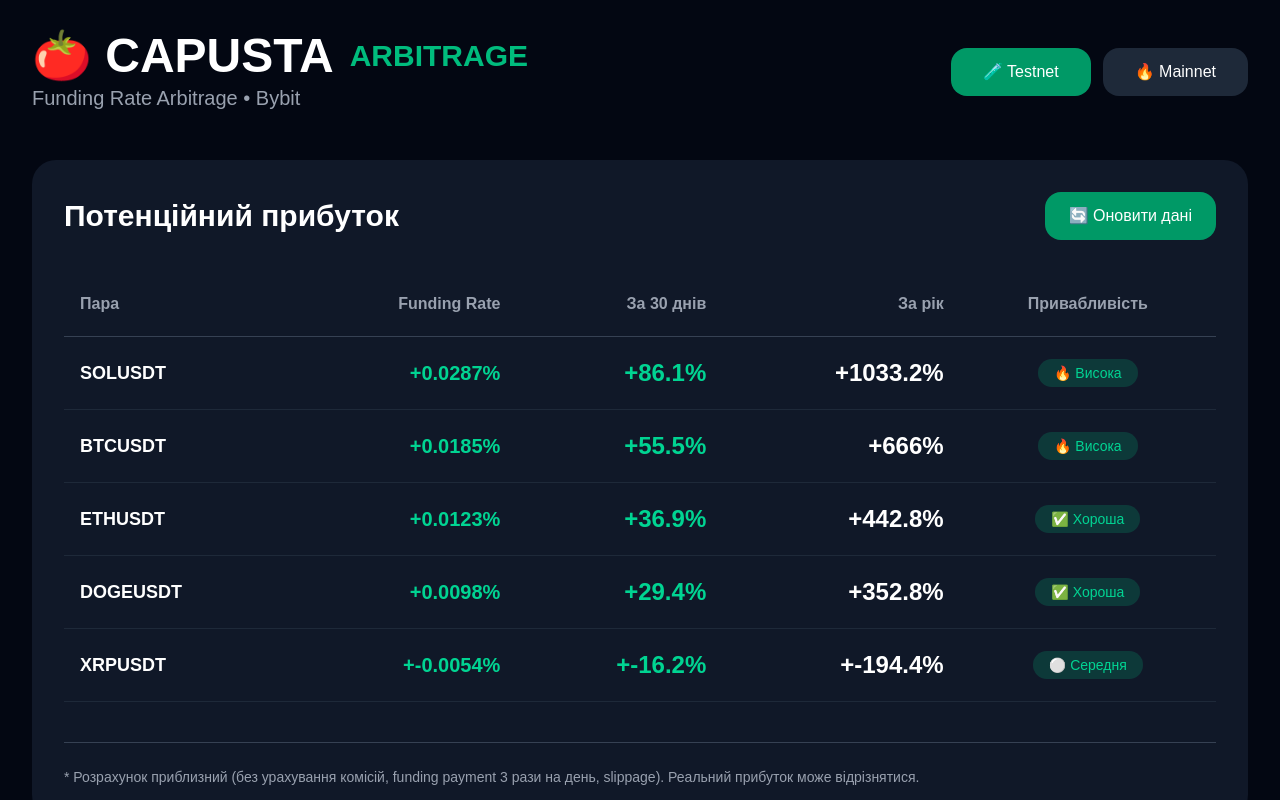
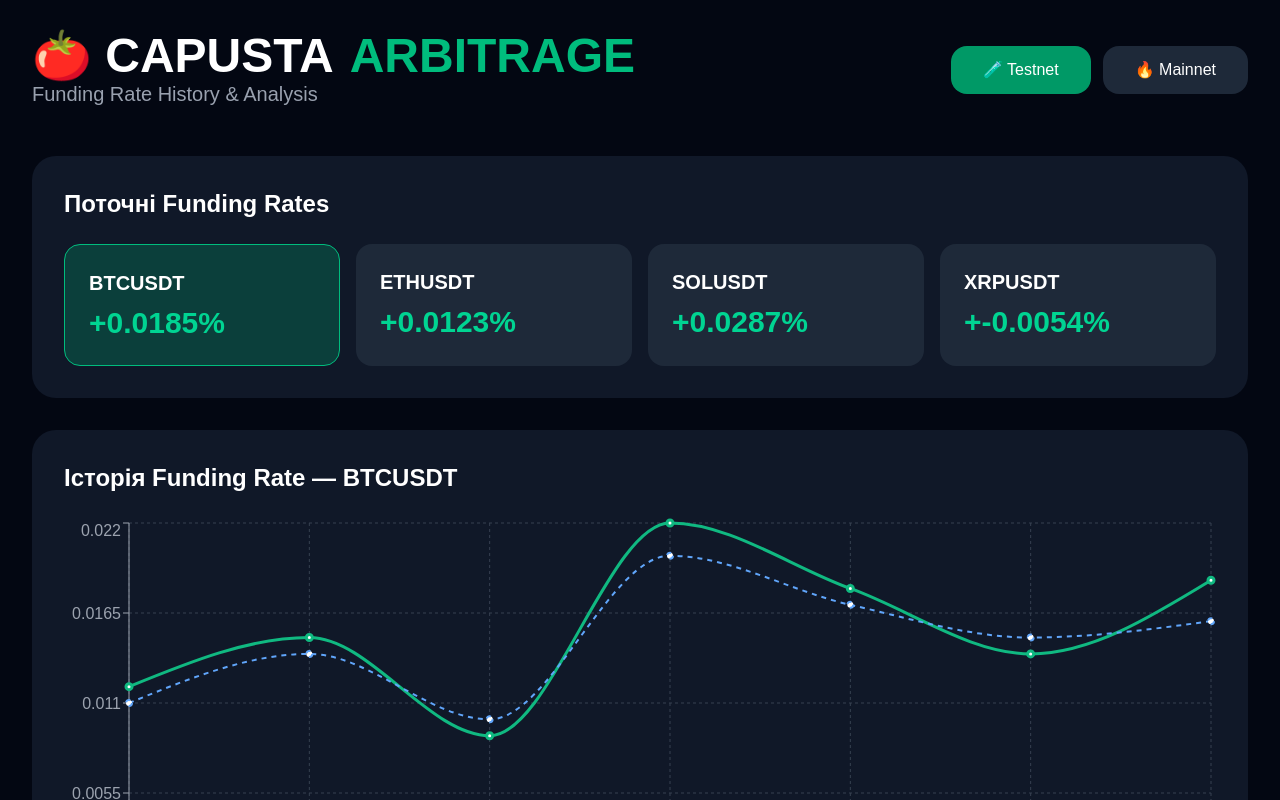
Before and after one commit to avaservice/funding-arbitrage-bot, a Next.js app: page / in a window 1280 px wide. Shown: the top 800 px of the page. Built offline with nearby package versions, Linux system fonts and the light colour scheme.

Commit message:
Add funding rate history and charts

```diff
--- a/app/page.tsx
+++ b/app/page.tsx
@@ -1,45 +1,51 @@
 'use client'
 
 import { useState, useEffect } from 'react'
+import { LineChart, Line, XAxis, YAxis, CartesianGrid, Tooltip, ResponsiveContainer, BarChart, Bar } from 'recharts'
 
 export default function FundingArbitrageBot() {
   const [mode, setMode] = useState<'testnet' | 'mainnet'>('testnet')
   const [fundingRates, setFundingRates] = useState<any[]>([])
+  const [history, setHistory] = useState<any[]>([])
+  const [selectedSymbol, setSelectedSymbol] = useState('BTCUSDT')
   const [loading, setLoading] = useState(false)
 
-  // Мок дані з розрахунком прибутку
-  const mockData = [
-    { symbol: "BTCUSDT", fundingRate: 0.0185, predictedRate: 0.0152, volume: "245.6M", days: 30 },
-    { symbol: "ETHUSDT", fundingRate: 0.0123, predictedRate: 0.0118, volume: "189.4M", days: 30 },
-    { symbol: "SOLUSDT", fundingRate: 0.0287, predictedRate: 0.0241, volume: "98.7M",  days: 30 },
-    { symbol: "XRPUSDT", fundingRate: -0.0054, predictedRate: -0.0032, volume: "67.2M", days: 30 },
-    { symbol: "DOGEUSDT", fundingRate: 0.0098, predictedRate: 0.0085, volume: "45.1M", days: 30 },
+  const mockCurrent = [
+    { symbol: "BTCUSDT", fundingRate: 0.0185, volume: "245M" },
+    { symbol: "ETHUSDT", fundingRate: 0.0123, volume: "189M" },
+    { symbol: "SOLUSDT", fundingRate: 0.0287, volume: "98M" },
+    { symbol: "XRPUSDT", fundingRate: -0.0054, volume: "67M" },
   ]
 
+  // Історія funding rate для вибраної пари
+  const mockHistory = {
+    BTCUSDT: [
+      { time: 'Day 7', rate: 0.012, predicted: 0.011 },
+      { time: 'Day 6', rate: 0.015, predicted: 0.014 },
+      { time: 'Day 5', rate: 0.009, predicted: 0.010 },
+      { time: 'Day 4', rate: 0.022, predicted: 0.020 },
+      { time: 'Day 3', rate: 0.018, predicted: 0.017 },
+      { time: 'Day 2', rate: 0.014, predicted: 0.015 },
+      { time: 'Today', rate: 0.0185, predicted: 0.016 },
+    ]
+  }
+
   useEffect(() => {
-    loadData()
+    loadCurrentRates()
   }, [mode])
 
-  function loadData() {
+  function loadCurrentRates() {
     setLoading(true)
+    setTimeout(() => {
+      setFundingRates(mockCurrent)
+      setHistory(mockHistory.BTCUSDT)
+      setLoading(false)
+    }, 500)
+  }
 
-    // Імітація затримки
-    setTimeout(() => {
-      const dataWithProfit = mockData.map(item => {
-        const monthlyProfit = (item.fundingRate * item.days * 100).toFixed(2)
-        const yearlyProfit = (parseFloat(monthlyProfit) * 12).toFixed(1)
-
-        return {
-          ...item,
-          monthlyProfit: parseFloat(monthlyProfit),
-          yearlyProfit: parseFloat(yearlyProfit),
-          attractiveness: item.fundingRate > 0.015 ? "🔥 Висока" : item.fundingRate > 0.008 ? "✅ Хороша" : "⚪ Середня"
-        }
-      })
-
-      setFundingRates(dataWithProfit.sort((a, b) => b.monthlyProfit - a.monthlyProfit))
-      setLoading(false)
-    }, 600)
+  function selectSymbol(symbol: string) {
+    setSelectedSymbol(symbol)
+    setHistory(mockHistory.BTCUSDT) // для прикладу
   }
 
   return (
@@ -48,73 +54,48 @@ export default function FundingArbitrageBot() {
         <header className="flex justify-between items-center mb-12">
           <div>
             <h1 className="text-5xl font-bold flex items-center gap-4">
-              🍅 CAPUSTA
-              <span className="text-emerald-500 text-3xl">ARBITRAGE</span>
+              🍅 CAPUSTA <span className="text-emerald-500">ARBITRAGE</span>
             </h1>
-            <p className="text-xl text-gray-400 mt-1">Funding Rate Arbitrage • Bybit</p>
+            <p className="text-xl text-gray-400">Funding Rate History & Analysis</p>
           </div>
 
           <div className="flex gap-3">
-            <button onClick={() => setMode('testnet')} className={`px-8 py-3 rounded-2xl font-medium ${mode === 'testnet' ? 'bg-emerald-600' : 'bg-gray-800'}`}>
-              🧪 Testnet
-            </button>
-            <button onClick={() => setMode('mainnet')} className={`px-8 py-3 rounded-2xl font-medium ${mode === 'mainnet' ? 'bg-red-600' : 'bg-gray-800'}`}>
-              🔥 Mainnet
-            </button>
+            <button onClick={() => setMode('testnet')} className={`px-8 py-3 rounded-2xl ${mode === 'testnet' ? 'bg-emerald-600' : 'bg-gray-800'}`}>🧪 Testnet</button>
+            <button onClick={() => setMode('mainnet')} className={`px-8 py-3 rounded-2xl ${mode === 'mainnet' ? 'bg-red-600' : 'bg-gray-800'}`}>🔥 Mainnet</button>
           </div>
         </header>
 
+        {/* Поточні ставки */}
+        <div className="bg-gray-900 rounded-3xl p-8 mb-8">
+          <h2 className="text-2xl font-semibold mb-6">Поточні Funding Rates</h2>
+          <div className="grid grid-cols-1 md:grid-cols-2 lg:grid-cols-4 gap-4">
+            {fundingRates.map((item, i) => (
+              <div
+                key={i}
+                onClick={() => selectSymbol(item.symbol)}
+                className={`p-6 rounded-2xl cursor-pointer transition hover:scale-105 ${selectedSymbol === item.symbol ? 'bg-emerald-600/30 border border-emerald-500' : 'bg-gray-800'}`}
+              >
+                <p className="text-xl font-bold">{item.symbol}</p>
+                <p className="text-3xl font-bold text-emerald-400 mt-2">+{item.fundingRate}%</p>
+              </div>
+            ))}
+          </div>
+        </div>
+
+        {/* Графік */}
         <div className="bg-gray-900 rounded-3xl p-8">
-          <div className="flex justify-between items-center mb-8">
-            <h2 className="text-3xl font-semibold">Потенційний прибуток</h2>
-            <button
-              onClick={loadData}
-              disabled={loading}
-              className="bg-emerald-600 hover:bg-emerald-500 px-6 py-3 rounded-2xl transition"
-            >
-              {loading ? "Оновлення..." : "🔄 Оновити дані"}
-            </button>
-          </div>
+          <h2 className="text-2xl font-semibold mb-6">Історія Funding Rate — {selectedSymbol}</h2>
 
-          <div className="overflow-x-auto">
-            <table className="w-full">
-              <thead>
-                <tr className="border-b border-gray-700 text-gray-400">
-                  <th className="text-left py-5 px-4">Пара</th>
-                  <th className="text-right py-5 px-4">Funding Rate</th>
-                  <th className="text-right py-5 px-4">За 30 днів</th>
-                  <th className="text-right py-5 px-4">За рік</th>
-                  <th className="text-center py-5 px-4">Привабливість</th>
-                </tr>
-              </thead>
-              <tbody>
-                {fundingRates.map((item, i) => (
-                  <tr key={i} className="border-b border-gray-800 hover:bg-gray-800/70 transition">
-                    <td className="py-5 px-4 font-semibold text-lg">{item.symbol}</td>
-                    <td className="text-right py-5 px-4 text-emerald-400 font-bold text-xl">
-                      +{item.fundingRate}%
-                    </td>
-                    <td className="text-right py-5 px-4 text-2xl font-bold text-emerald-400">
-                      +{item.monthlyProfit}%
-                    </td>
-                    <td className="text-right py-5 px-4 text-2xl font-bold">
-                      +{item.yearlyProfit}%
-                    </td>
-                    <td className="text-center py-5 px-4">
-                      <span className="inline-block px-4 py-1 rounded-full text-sm font-medium bg-emerald-500/20 text-emerald-400">
-                        {item.attractiveness}
-                      </span>
-                    </td>
-                  </tr>
-                ))}
-              </tbody>
-            </table>
-          </div>
-
-          <div className="mt-10 text-gray-400 text-sm border-t border-gray-700 pt-6">
-            * Розрахунок приблизний (без урахування комісій, funding payment 3 рази на день, slippage).
-            Реальний прибуток може відрізнятися.
-          </div>
+          <ResponsiveContainer width="100%" height={400}>
+            <LineChart data={history}>
+              <CartesianGrid strokeDasharray="3 3" stroke="#374151" />
+              <XAxis dataKey="time" stroke="#9CA3AF" />
+              <YAxis stroke="#9CA3AF" />
+              <Tooltip />
+              <Line type="monotone" dataKey="rate" stroke="#10b981" strokeWidth={3} name="Funding Rate" />
+              <Line type="monotone" dataKey="predicted" stroke="#60a5fa" strokeWidth={2} strokeDasharray="5 5" name="Predicted" />
+            </LineChart>
+          </ResponsiveContainer>
         </div>
       </div>
     </div>
```
